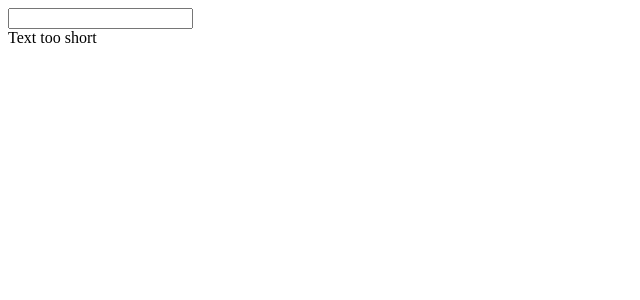
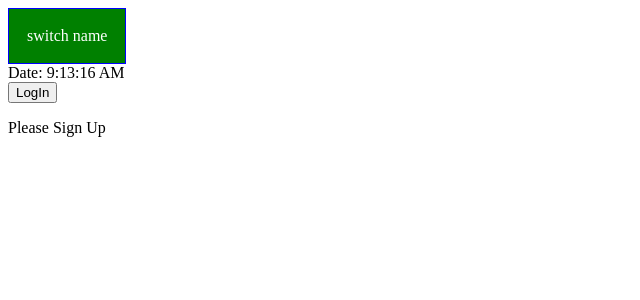
Before and after one commit to SRILAKSHMI576/React_Learnigs, a React (Create React App) app: page / in a window 1280 px wide. Shown: the top 300 px of the page, without its empty margins (0-640 px from the left). Built offline with nearby package versions, Linux system fonts and the light colour scheme.

Commit message:
Write Login Logout switching

```diff
--- a/src/App.js
+++ b/src/App.js
@@ -5,8 +5,11 @@ import React from "react";
 // import Person from "./UdemyCourse/Person";
 // import ClassEx from "./UdemyCourse/ClassEx";
 import PersonDetails from "./UdemyCourse/PersonDetails";
+import DateNow from "./Components/dateNow";
+import ButtonSwitch from "./Components/ButtonSwitch";
+
 // import Result from "./UdemyAssignment1/Result";
-import SecondResult from "./UdemyAssignment2/SecondResult";
+// import SecondResult from "./UdemyAssignment2/SecondResult";
 
 class App extends React.Component {
   state = {
@@ -47,10 +50,10 @@ class App extends React.Component {
   };
 
   togglePersonsHandler = () => {
-    // const doesShow = this.state.showPersons;
-    // this.setState({
-    //   showPersons: !doesShow
-    //    });
+    const doesShow = this.state.showPersons;
+    this.setState({
+      showPersons: !doesShow
+    });
     this.setState({
       showPersons: true
     });
@@ -93,19 +96,16 @@ class App extends React.Component {
     }
     return (
       <div className="App">
-        {/* <SpaceX /> */}
-        {/* <PropsExample name="Addition: " num={3 + 4}>
+        {/* <SpaceX />
+        <PropsExample name="Addition: " num={3 + 4}>
           <p>This is children Component</p>
         </PropsExample>
-
         <PropsExample name="Subtraction: " num={3 - 4}>
           <p>This is children Component</p>
         </PropsExample>
-
         <PropsExample name="Multiplication: " num={3 * 4}>
           <p>This is children Component</p>
         </PropsExample>
-
         <PropsExample name="Division: " num={3 / 4}>
           <br />
           <button>Click</button>
@@ -116,19 +116,20 @@ class App extends React.Component {
         <p>This is children Component</p>
         <ClassPropsEx name="Multiplication: " num={4 * 3} />
         <p>This is children Component</p>
-      <ClassPropsEx name="Division: " div={12 / 6} />
-      <p>This is children Component</p> */}
-        {/* <Person />
+        <ClassPropsEx name="Division: " div={12 / 6} /> */}
+        {/* <p>This is children Component</p>
         <Person />
-      <Person /> */}
-        {/* <ClassEx name1="REACT" /> */}
-        {/* <button style={style} onClick={this.togglePersonsHandler}>
+        <Person />
+        <Person />
+        <ClassEx name1="REACT" /> */}
+        <button style={style} onClick={this.togglePersonsHandler}>
           switch name
         </button>
-
-        {persons} */}
+        {persons}
+        <DateNow />
+        <ButtonSwitch />
         {/* <Result /> */}
-        <SecondResult />
+        {/* <SecondResult /> */}
       </div>
     );
   }
--- /dev/null
+++ b/src/Components/ButtonSwitch.js
@@ -0,0 +1,25 @@
+import React from "react";
+
+class UserGreeting extends React.Component {
+  state = {
+    text: "Please Sign Up",
+    para: "LogIn"
+  };
+
+  changeText = () => {
+    this.setState({
+      text: "Welcome Back",
+      para: "Log Out"
+    });
+  };
+  render() {
+    return (
+      <div>
+        <button onClick={this.changeText}>{this.state.para}</button>
+        <p>{this.state.text}</p>
+      </div>
+    );
+  }
+}
+
+export default UserGreeting;
--- /dev/null
+++ b/src/Components/dateNow.js
@@ -0,0 +1,31 @@
+import React from "react";
+
+class DateNow extends React.Component {
+  state = {
+    date: new Date()
+  };
+
+  componentDidMount() {
+    this.timerId = setInterval(() => this.tick(), 1000);
+  }
+
+  componentWillUnmount() {
+    clearInterval(this.timerId);
+  }
+
+  tick() {
+    this.setState({
+      date: new Date()
+    });
+  }
+
+  render() {
+    return (
+      <div>
+        <label>Date: {this.state.date.toLocaleTimeString()}</label>
+      </div>
+    );
+  }
+}
+
+export default DateNow;
```
Lines whose indentation alone changed are shown as unchanged.
